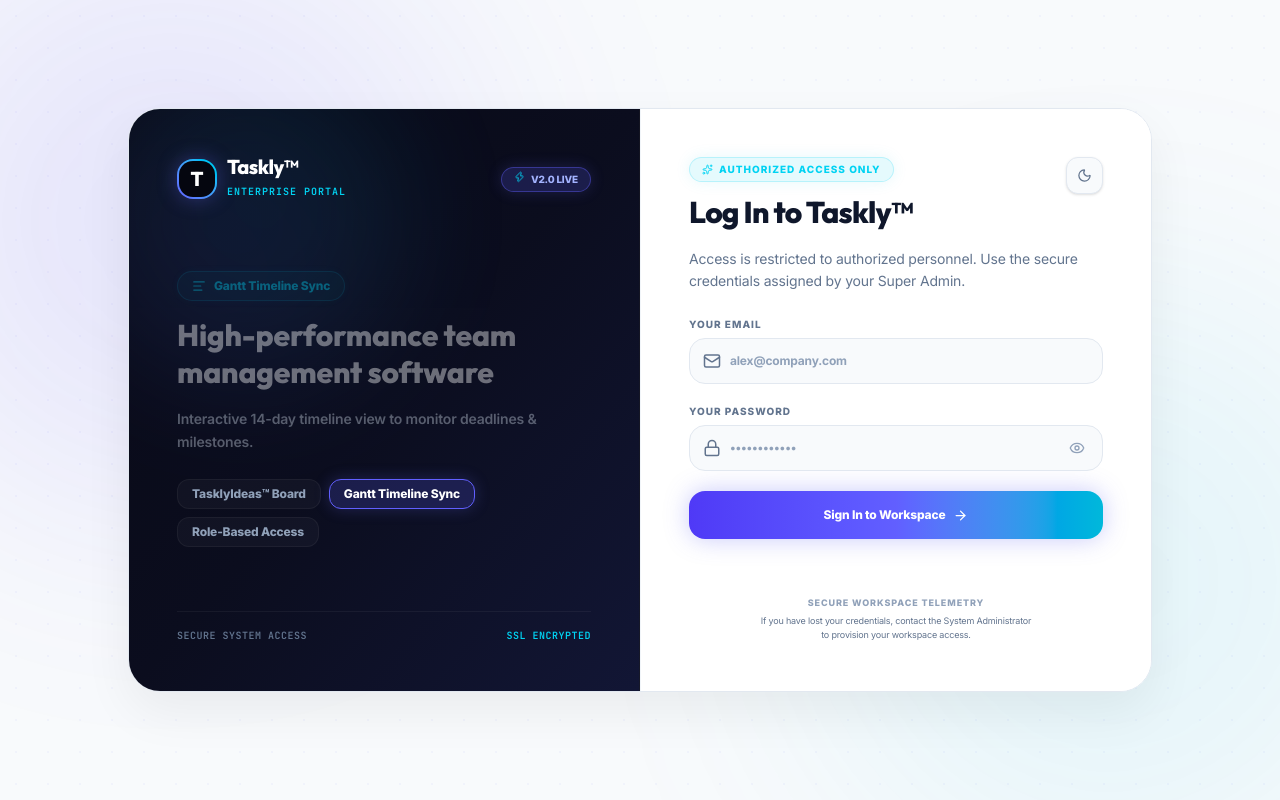
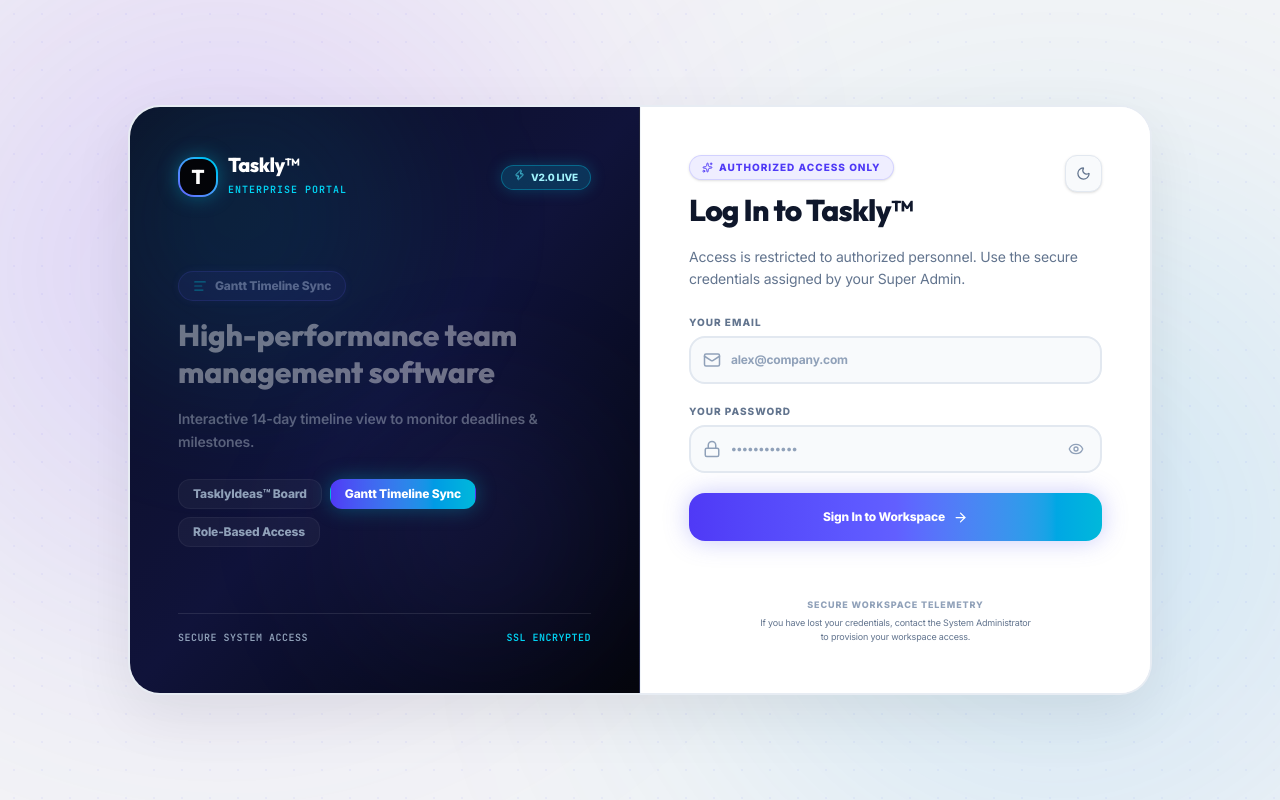
Before and after one commit to FABIHALAM/Taskly, a React (Vite) app in the folder client/: page /login in a window 1280 px wide. Built offline with nearby package versions, Linux system fonts and the light colour scheme.

Commit message:
design: complete admin panel viewport truncation fix and login page high contrast palette overhaul

```diff
--- a/client/src/components/AuthPage.jsx
+++ b/client/src/components/AuthPage.jsx
@@ -121,39 +121,40 @@ export function AuthPage() {
   const FeatureIcon = currentFeature.icon
 
   return (
-    <div className={`min-h-screen w-full flex items-center justify-center p-4 md:p-8 font-body selection:bg-indigo-500/20 selection:text-indigo-200 relative overflow-hidden transition-colors duration-300 ${
-      dark ? 'bg-[#030408]' : 'bg-[#f8fafc]'
+    <div className={`min-h-screen w-full flex items-center justify-center p-4 md:p-8 font-body selection:bg-cyan-500/30 selection:text-cyan-200 relative overflow-hidden transition-colors duration-300 ${
+      dark ? 'bg-[#04050b]' : 'bg-[#f3f4f6]'
     }`}>
 
       {/* High-Contrast Cyber Grid Pattern */}
-      <div className={`absolute inset-0 [background-size:32px_32px] opacity-80 pointer-events-none transition-colors duration-300 ${
+      <div className={`absolute inset-0 [background-size:28px_28px] opacity-80 pointer-events-none transition-colors duration-300 ${
         dark
-          ? 'bg-[radial-gradient(rgba(99,102,241,0.12)1.5px,transparent_1.5px)]'
-          : 'bg-[radial-gradient(rgba(99,102,241,0.06)1.5px,transparent_1.5px)]'
+          ? 'bg-[radial-gradient(rgba(99,102,241,0.18)1.5px,transparent_1.5px)]'
+          : 'bg-[radial-gradient(rgba(99,102,241,0.08)1.5px,transparent_1.5px)]'
       }`} />
 
-      {/* Glowing Neon Aura Backlights (High Contrast glow) */}
-      <div className="absolute top-[-10%] left-[-10%] w-[600px] h-[600px] bg-indigo-600/20 rounded-full blur-[130px] pointer-events-none animate-pulse" />
-      <div className="absolute bottom-[-10%] right-[-10%] w-[600px] h-[600px] bg-cyan-500/15 rounded-full blur-[130px] pointer-events-none animate-pulse" />
+      {/* Massive Glowing Neon Aura Backlights (Vibrant Gradients for High Contrast) */}
+      <div className="absolute top-[-10%] left-[-10%] w-[700px] h-[700px] bg-gradient-to-tr from-indigo-600/30 to-purple-600/30 rounded-full blur-[140px] pointer-events-none animate-pulse duration-[8000ms]" />
+      <div className="absolute bottom-[-10%] right-[-10%] w-[700px] h-[700px] bg-gradient-to-br from-cyan-500/25 to-blue-500/25 rounded-full blur-[140px] pointer-events-none animate-pulse duration-[6000ms]" />
 
-      {/* Main Glassmorphic Split Container */}
+      {/* Main Glassmorphic Split Container (High Contrast Border Highlight) */}
       <div className={`w-full max-w-5xl rounded-[32px] overflow-hidden grid grid-cols-1 lg:grid-cols-12 relative z-10 transition-all duration-300 ${
         dark
-          ? 'bg-[#0b0c16]/90 border border-white/[0.08] shadow-[0_30px_90px_rgba(0,0,0,0.85)]'
-          : 'bg-[#ffffff]/90 border border-slate-200 shadow-[0_20px_50px_rgba(0,0,0,0.06)]'
+          ? 'bg-[#0a0b14]/95 border-2 border-white/[0.08] shadow-[0_30px_90px_rgba(0,0,0,0.9)] shadow-indigo-500/5'
+          : 'bg-[#ffffff] border-2 border-slate-200/80 shadow-[0_20px_60px_rgba(0,0,0,0.08)]'
       }`}>
 
-        {/* ─── LEFT SHOWCASE PANEL (Vibrant Deep Blue/Black Gradient with Neon Glows - Always dark for brand pop) ─────────────────── */}
-        <div className="lg:col-span-6 p-8 lg:p-12 bg-gradient-to-br from-[#080915] via-[#0b0d1e] to-[#121635] relative flex flex-col justify-between overflow-hidden border-b lg:border-b-0 lg:border-r border-white/5">
+        {/* ─── LEFT SHOWCASE PANEL (Vibrant Neon Glow Gradient - Preserved Branding) ─────────────────── */}
+        <div className="lg:col-span-6 p-8 lg:p-12 bg-gradient-to-br from-[#0c0e25] via-[#10133a] to-[#04050b] relative flex flex-col justify-between overflow-hidden border-b lg:border-b-0 lg:border-r border-white/10">
 
-          {/* Glowing neon corner overlay */}
-          <div className="absolute -top-12 -left-12 w-80 h-80 rounded-full bg-gradient-to-tr from-indigo-500/30 to-cyan-500/30 opacity-40 blur-3xl pointer-events-none" />
+          {/* Internal Glowing Overlay */}
+          <div className="absolute -top-12 -left-12 w-80 h-80 rounded-full bg-cyan-400/10 blur-[80px] pointer-events-none" />
+          <div className="absolute bottom-10 right-10 w-60 h-60 rounded-full bg-indigo-500/10 blur-[80px] pointer-events-none" />
 
           {/* Top Brand Mark */}
           <div className="relative z-10 flex items-center justify-between">
             <div className="flex items-center gap-2.5">
-              <div className="w-10 h-10 rounded-2xl bg-gradient-to-tr from-indigo-500 to-cyan-400 p-[2px] shadow-[0_0_20px_rgba(99,102,241,0.35)]">
-                <div className="w-full h-full bg-[#05060f] rounded-[14px] flex items-center justify-center font-display font-black text-xl text-white">
+              <div className="w-10 h-10 rounded-2xl bg-gradient-to-tr from-indigo-500 to-cyan-400 p-[2px] shadow-[0_0_20px_rgba(6,182,212,0.4)]">
+                <div className="w-full h-full bg-[#030408] rounded-[14px] flex items-center justify-center font-display font-black text-xl text-white">
                   T
                 </div>
               </div>
@@ -163,8 +164,8 @@ export function AuthPage() {
               </div>
             </div>
 
-            <span className="text-[10px] font-extrabold px-3 py-1 rounded-full bg-indigo-500/20 border border-indigo-500/40 text-indigo-300 flex items-center gap-1.5 shadow-[0_0_15px_rgba(99,102,241,0.2)]">
-              <Zap size={11} className="text-cyan-400 animate-bounce" /> V2.0 LIVE
+            <span className="text-[10px] font-extrabold px-3 py-1 rounded-full bg-cyan-500/20 border border-cyan-500/40 text-cyan-200 flex items-center gap-1.5 shadow-[0_0_15px_rgba(6,182,212,0.25)]">
+              <Zap size={11} className="text-cyan-300 animate-bounce" /> V2.0 LIVE
             </span>
           </div>
 
@@ -179,8 +180,8 @@ export function AuthPage() {
                 transition={{ duration: 0.3 }}
                 className="space-y-4"
               >
-                <div className="inline-flex items-center gap-2 px-3.5 py-1.5 rounded-full bg-cyan-500/10 border border-cyan-500/30 text-cyan-400 text-xs font-black shadow-[0_0_10px_rgba(6,182,212,0.1)]">
-                  <FeatureIcon size={14} className="text-cyan-400" />
+                <div className="inline-flex items-center gap-2 px-3.5 py-1.5 rounded-full bg-indigo-500/20 border border-indigo-500/40 text-indigo-200 text-xs font-black shadow-[0_0_10px_rgba(99,102,241,0.2)]">
+                  <FeatureIcon size={14} className="text-cyan-400 animate-pulse" />
                   <span>{currentFeature.title}</span>
                 </div>
 
@@ -202,8 +203,8 @@ export function AuthPage() {
                   onClick={() => setActiveFeatureIndex(idx)}
                   className={`text-xs font-black px-3.5 py-1.5 rounded-xl border transition-all cursor-pointer ${
                     activeFeatureIndex === idx
-                      ? 'bg-indigo-500/20 border-indigo-500 text-white shadow-[0_0_15px_rgba(99,102,241,0.25)]'
-                      : 'bg-white/[0.03] border-white/5 text-slate-400 hover:text-white hover:bg-white/10'
+                      ? 'bg-gradient-to-r from-indigo-600 to-cyan-500 border-transparent text-white shadow-[0_0_20px_rgba(6,182,212,0.35)]'
+                      : 'bg-white/[0.04] border-white/5 text-slate-400 hover:text-white hover:bg-white/10'
                   }`}
                 >
                   {f.title}
@@ -213,24 +214,28 @@ export function AuthPage() {
           </div>
 
           {/* Bottom Info Note */}
-          <div className="relative z-10 pt-4 border-t border-white/5 flex items-center justify-between text-[10px] text-slate-500 font-extrabold font-mono tracking-wider">
+          <div className="relative z-10 pt-4 border-t border-white/10 flex items-center justify-between text-[10px] text-slate-400 font-extrabold font-mono tracking-wider">
             <span>SECURE SYSTEM ACCESS</span>
             <span className="text-cyan-400">SSL ENCRYPTED</span>
           </div>
         </div>
 
-        {/* ─── RIGHT FORM PANEL (Interactive Light/Dark Theme Panel) ─────────────────── */}
+        {/* ─── RIGHT FORM PANEL (High-Contrast, Cyber Inputs) ─────────────────── */}
         <div className={`lg:col-span-6 p-8 lg:p-12 flex flex-col justify-center relative border-l transition-all duration-300 ${
           dark
-            ? 'bg-[#0c0d16] border-white/5'
+            ? 'bg-[#07080f] border-white/[0.02]'
             : 'bg-[#ffffff] border-slate-100'
         }`}>
 
-          {/* Header Title with Theme Toggle (Exactly matching user request) */}
+          {/* Header Title with Theme Toggle */}
           <div className="flex items-start justify-between mb-8">
             <div>
-              <div className="inline-flex items-center gap-1.5 text-[10px] font-black px-3 py-1 rounded-full bg-cyan-400/10 text-cyan-400 border border-cyan-400/20 mb-3 uppercase tracking-widest shadow-[0_0_15px_rgba(6,182,212,0.1)]">
-                <Sparkles size={11} className="text-cyan-400" /> Authorized Access Only
+              <div className={`inline-flex items-center gap-1.5 text-[10px] font-black px-3 py-1 rounded-full border mb-3 uppercase tracking-widest shadow-sm transition-all ${
+                dark
+                  ? 'bg-cyan-400/10 text-cyan-400 border-cyan-400/20 shadow-[0_0_15px_rgba(6,182,212,0.1)]'
+                  : 'bg-indigo-500/10 text-indigo-600 border-indigo-500/20'
+              }`}>
+                <Sparkles size={11} className={dark ? 'text-cyan-400' : 'text-indigo-600'} /> Authorized Access Only
               </div>
               <h1 className={`font-display text-3xl font-black tracking-tight leading-tight transition-colors duration-300 ${
                 dark ? 'text-white' : 'text-slate-900'
@@ -268,16 +273,18 @@ export function AuthPage() {
                 Your Email
               </label>
               <div className="relative">
-                <Mail className="w-4.5 h-4.5 text-slate-500 absolute left-3.5 top-1/2 -translate-y-1/2" />
+                <Mail className={`w-4.5 h-4.5 absolute left-3.5 top-1/2 -translate-y-1/2 transition-colors ${
+                  dark ? 'text-slate-500' : 'text-slate-400'
+                }`} />
                 <input
                   {...regInput('email', {
                     required: 'Email is required',
                     pattern: { value: /^\S+@\S+$/i, message: 'Invalid email address' }
                   })}
-                  className={`w-full border rounded-2xl pl-10 pr-4 py-3.5 text-xs font-bold focus:outline-none focus:ring-2 focus:ring-indigo-500/10 transition-all duration-300 ${
+                  className={`w-full border-2 rounded-2xl pl-10 pr-4 py-3.5 text-xs font-bold focus:outline-none focus:ring-2 focus:ring-indigo-500/10 transition-all duration-300 ${
                     dark
-                      ? 'bg-[#121424] border-white/10 text-white placeholder-slate-600 focus:border-indigo-500'
-                      : 'bg-slate-50 border-slate-200 text-slate-900 placeholder-slate-400 focus:border-indigo-500'
+                      ? 'bg-[#121424] border-white/5 text-white placeholder-slate-600 focus:border-indigo-500 focus:bg-[#15172a]'
+                      : 'bg-slate-50 border-slate-200 text-slate-900 placeholder-slate-400 focus:border-indigo-500 focus:bg-white'
                   }`}
                   placeholder="alex@company.com"
                 />
@@ -293,17 +300,19 @@ export function AuthPage() {
                 Your Password
               </label>
               <div className="relative">
-                <Lock className="w-4.5 h-4.5 text-slate-500 absolute left-3.5 top-1/2 -translate-y-1/2" />
+                <Lock className={`w-4.5 h-4.5 absolute left-3.5 top-1/2 -translate-y-1/2 transition-colors ${
+                  dark ? 'text-slate-500' : 'text-slate-400'
+                }`} />
                 <input
                   type={showPassword ? 'text' : 'password'}
                   {...regInput('password', {
                     required: 'Password is required',
                     minLength: { value: 6, message: 'Minimum 6 characters' }
                   })}
-                  className={`w-full border rounded-2xl pl-10 pr-11 py-3.5 text-xs font-bold focus:outline-none focus:ring-2 focus:ring-indigo-500/10 transition-all duration-300 ${
+                  className={`w-full border-2 rounded-2xl pl-10 pr-11 py-3.5 text-xs font-bold focus:outline-none focus:ring-2 focus:ring-indigo-500/10 transition-all duration-300 ${
                     dark
-                      ? 'bg-[#121424] border-white/10 text-white placeholder-slate-600 focus:border-indigo-500'
-                      : 'bg-slate-50 border-slate-200 text-slate-900 placeholder-slate-400 focus:border-indigo-500'
+                      ? 'bg-[#121424] border-white/5 text-white placeholder-slate-600 focus:border-indigo-500 focus:bg-[#15172a]'
+                      : 'bg-slate-50 border-slate-200 text-slate-900 placeholder-slate-400 focus:border-indigo-500 focus:bg-white'
                   }`}
                   placeholder="••••••••••••"
                 />
--- a/client/src/layout/DashboardLayout.jsx
+++ b/client/src/layout/DashboardLayout.jsx
@@ -220,7 +220,7 @@ function DashboardLayout({ children }) {
       </aside>
 
       {/* Main content wrapper */}
-      <div className="flex-1 ml-64 flex flex-col min-h-screen">
+      <div className="flex-1 ml-64 flex flex-col min-h-screen min-w-0 overflow-x-hidden">
         {/* Top Header */}
         <header className="h-16 border-b border-line px-8 flex items-center justify-between bg-surface/80 backdrop-blur-xl sticky top-0 z-10 shadow-sm transition-colors">
           {/* Quick Search */}
--- a/client/src/pages/AdminDashboard.jsx
+++ b/client/src/pages/AdminDashboard.jsx
@@ -149,7 +149,7 @@ function AdminDashboard() {
     <DashboardLayout>
       <div className="max-w-7xl mx-auto space-y-6">
         {/* Top Header */}
-        <div className="flex flex-col xl:flex-row xl:items-center justify-between gap-4 border-b border-line pb-4 w-full">
+        <div className="flex flex-col 2xl:flex-row 2xl:items-center justify-between gap-4 border-b border-line pb-4 w-full">
           <div>
             <div className="inline-flex items-center gap-1.5 px-3 py-1 rounded-full bg-indigo-500/10 border border-indigo-500/20 text-indigo-400 text-xs font-bold mb-2">
               <ShieldAlert size={13} />
```
